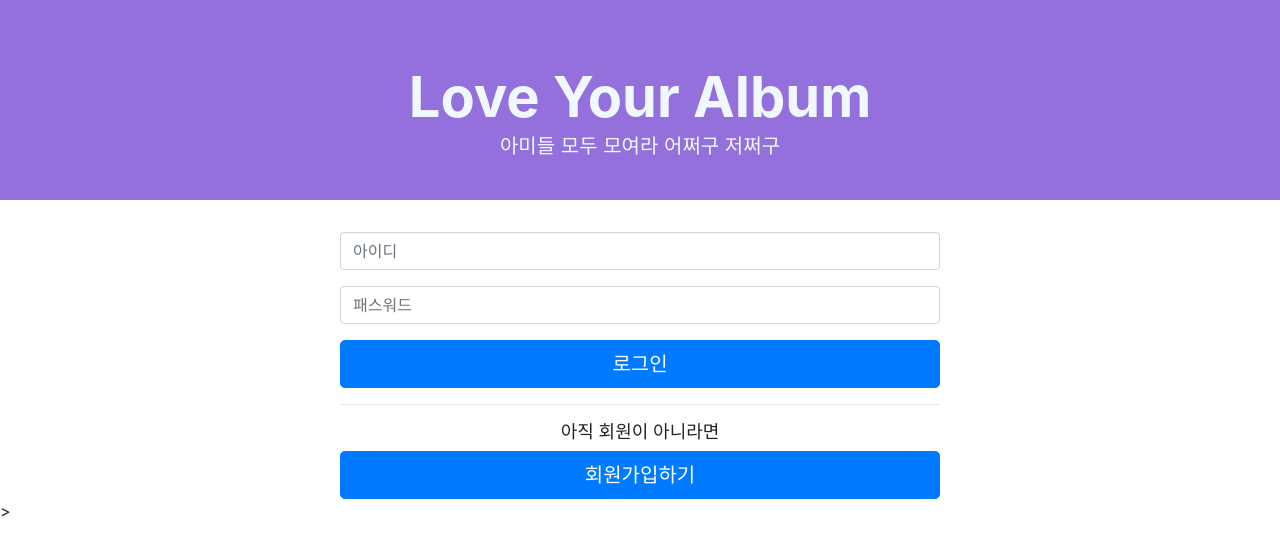
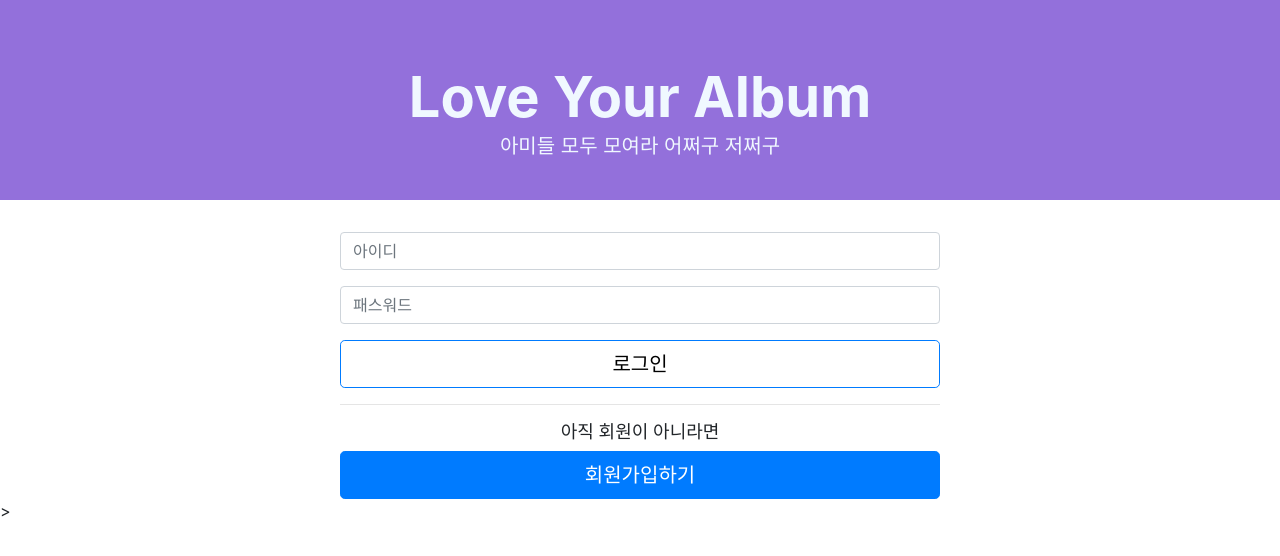
Before and after one commit to ebohoon/hanghae99-30-mini-project, a Flask app: template templates/login.html in a window 1280 px wide. Shown: the top 556 px of the page. Run offline with Flask 2, Linux system fonts and the light colour scheme; the template is opened without the code that fills it, so the values that code supplies are empty; some libraries are stand-ins or nearby versions.

Commit message:
editing login page

```diff
--- a/templates/login.html
+++ b/templates/login.html
@@ -62,6 +62,14 @@
 
         }
 
+        .btn-white{
+            background-color: white;
+            color: black;
+            height: 30 px;
+        }
+
+
+
 
     </style>
 
@@ -108,8 +116,8 @@
                 </div>
 
                 <!-- 로그인 버튼 -->
-                <div class=" ">
-                    <button type="button" class="btn btn-primary btn-lg btn-block">로그인</button>
+                <div class="">
+                    <button type="button" class="btn btn-primary btn-white btn-lg btn-block">로그인</button>
                 </div>
 
                 <!-- 구분선 -->
```
